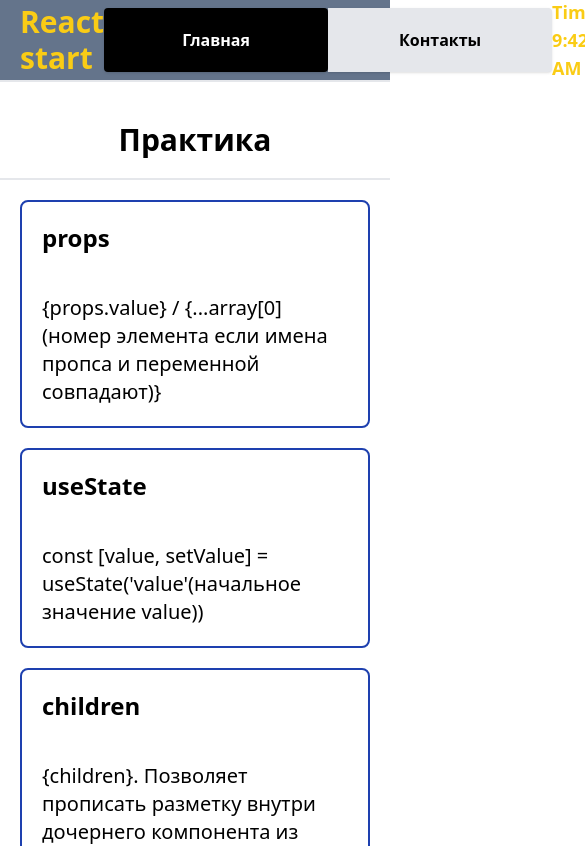
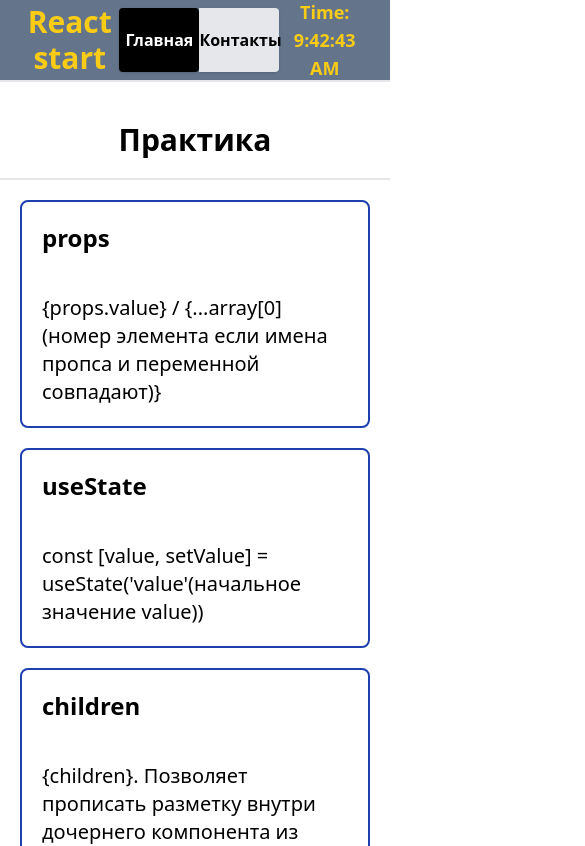
Before and after one commit to DaniiL10062005/First-meet-with-React, a React (Create React App) app: page / in a window 390 px wide. Shown: the top 846 px of the page, 585 px wide, since content can reach past the window. Built offline with nearby package versions, Linux system fonts and the light colour scheme.

Commit message:
no more adaptive

```diff
--- a/src/components/Button/ButtonForHeading.js
+++ b/src/components/Button/ButtonForHeading.js
@@ -2,7 +2,7 @@ export default function Button({ children, onClick, classN, isActive }) {
   return (
     <button
       onClick={onClick}
-      className={`px-10 py-1 h-16 w-56 outline-none font-bold transition-all duration-500 active:bg-black active:text-white shadow ${
+      className={`md:px-10 sm:px-3 p-0 py-1 h-16 md:w-56 sm:w-24 w-20 outline-none font-bold transition-all duration-500 active:bg-black active:text-white shadow ${
         isActive ? 'bg-black text-white rounded' : classN
       }`}
     >
--- a/src/components/Header.js
+++ b/src/components/Header.js
@@ -8,9 +8,11 @@ export default function Header({ children }) {
 
   return (
     <header className="flex bg-slate-500 justify-between items-center border-b-2 h-16 py-10 px-5 mb-10">
-      <h3 className="text-yellow-400 text-3xl font-bold inline-block">React start</h3>
+      <h3 className="text-yellow-400 text-3xl text-center font-bold inline-block">React start</h3>
       <div className="flex">{children}</div>
-      <span className="text-yellow-400 font-bold text-lg">Time: {time.toLocaleTimeString()}</span>
+      <span className="text-yellow-400 font-bold text-center text-lg">
+        Time: {time.toLocaleTimeString()}
+      </span>
     </header>
   )
 }
```
